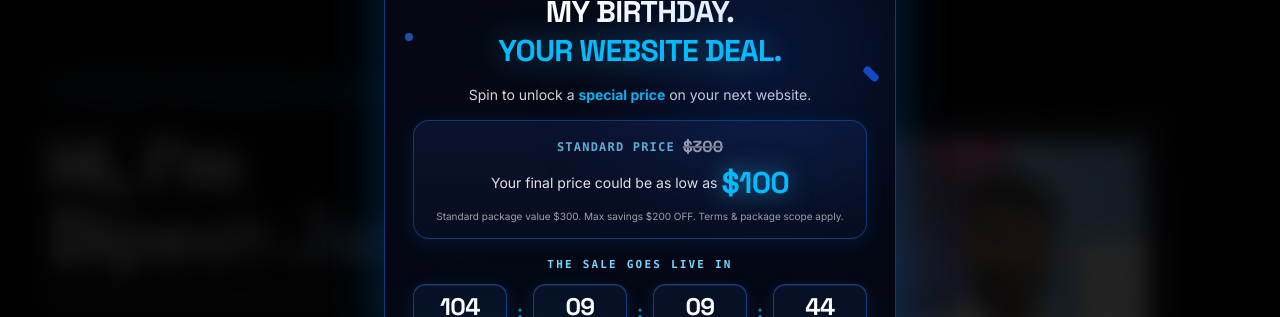
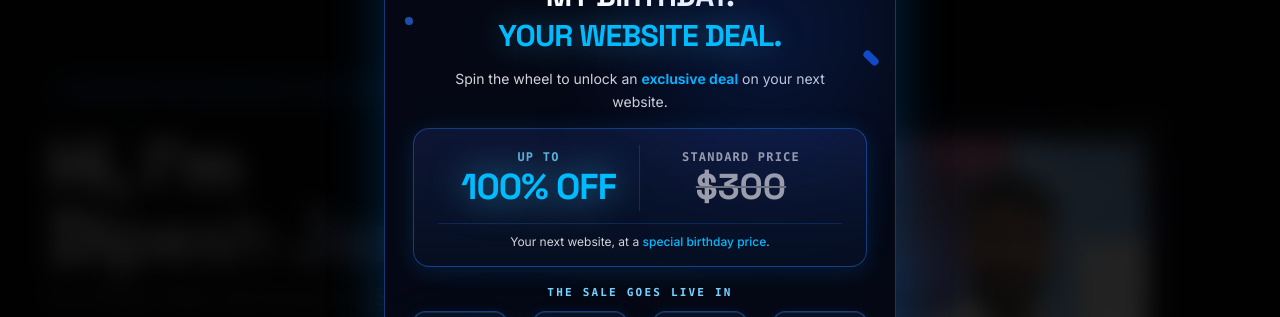
Before and after one commit to dipeshjaengir/Portfolio, a React (Vite) app: page / in a window 1280 px wide. Shown: the part 128-445 px from the top of the page. Built offline with nearby package versions, Linux system fonts and the light colour scheme; no server answers.

Commit message:
feat: Add 100% OFF (FREE) prize to Birthday Sale wheel and upgrade promotional price UI

```diff
--- a/src/components/campaign/BirthdaySaleModal.jsx
+++ b/src/components/campaign/BirthdaySaleModal.jsx
@@ -90,9 +90,12 @@ export const BirthdaySaleModal = ({ campaign }) => {
   // Generate mailto: link for reliable email fallback to dipeshjangir12@gmail.com
   const generateMailtoLink = () => {
     const recipient = CAMPAIGN_CONFIG?.inquiryEmail || 'dipeshjangir12@gmail.com';
-    const discountVal = offer?.discount || offer?.savings || 200;
-    const finalPriceVal = offer?.finalPrice || (300 - discountVal);
-    const subject = `Birthday Sale Website Inquiry — $${discountVal} OFF (${offer?.offerId || ''})`;
+    const isFree = Boolean(offer?.isFree || offer?.finalPrice === 0 || offer?.discount === 300);
+    const discountVal = offer?.discount ?? offer?.savings ?? 200;
+    const finalPriceVal = offer?.finalPrice !== undefined ? offer.finalPrice : (300 - discountVal);
+    const subject = isFree
+      ? `Birthday Sale Website Inquiry — 100% OFF (FREE Basic Portfolio) (${offer?.offerId || ''})`
+      : `Birthday Sale Website Inquiry — $${discountVal} OFF (${offer?.offerId || ''})`;
 
     const body = `Hi Dipesh,
 
@@ -105,9 +108,9 @@ CLIENT DETAILS:
 
 OFFER DETAILS:
 - Offer ID: ${offer?.offerId || 'N/A'}
-- Unlocked Discount: $${discountVal} OFF
+- Unlocked Discount: ${isFree ? '100% OFF (FREE Basic Portfolio)' : `$${discountVal} OFF`}
 - Standard Package: $300
-- Final Development Price: $${finalPriceVal}
+- Final Development Price: $${finalPriceVal}${isFree ? ' (FREE Basic Portfolio)' : ''}
 - Client Savings: $${discountVal}
 - Valid Until: ${formatExpiryIST(offer?.expiresAt)}
 
@@ -218,29 +221,36 @@ Looking forward to hearing from you!`;
 
                 {/* Subtitle */}
                 <p className="text-zinc-300 font-sans text-xs sm:text-sm font-normal leading-relaxed max-w-sm">
-                  Spin to unlock a <strong className="text-sky-400 font-semibold">special price</strong> on your next website.
+                  Spin the wheel to unlock an <strong className="text-sky-400 font-semibold">exclusive deal</strong> on your next website.
                 </p>
 
-                {/* Price Panel (Rounded card matching reference) */}
-                <div className="w-full py-3.5 px-4 bg-gradient-to-b from-blue-950/40 to-[#071126]/60 border border-blue-500/35 rounded-2xl space-y-1.5 shadow-[0_4px_20px_rgba(0,140,255,0.12)]">
-                  <div className="flex items-center justify-center gap-2">
-                    <span className="font-mono text-xs font-bold text-sky-300/80 tracking-widest uppercase">
-                      STANDARD PRICE
-                    </span>
-                    <span className="font-display font-bold text-base text-zinc-400 line-through decoration-zinc-500 decoration-2">
-                      $300
-                    </span>
+                {/* Promotional Price Panel — Matches Reference Design */}
+                <div className="w-full py-4 px-4 sm:px-6 bg-gradient-to-b from-blue-950/50 to-[#071126]/75 border border-blue-500/40 rounded-2xl shadow-[0_4px_25px_rgba(0,140,255,0.18)]">
+                  <div className="grid grid-cols-2 divide-x divide-blue-500/25 items-center text-center">
+                    {/* Left Column: UP TO 100% OFF */}
+                    <div className="flex flex-col items-center justify-center px-2 py-1">
+                      <span className="font-mono text-[11px] sm:text-xs font-bold text-sky-300/80 tracking-widest uppercase">
+                        UP TO
+                      </span>
+                      <span className="font-display font-black text-2xl sm:text-3xl md:text-4xl text-sky-400 tracking-tight drop-shadow-[0_0_18px_rgba(56,189,248,0.7)] mt-0.5">
+                        100% OFF
+                      </span>
+                    </div>
+
+                    {/* Right Column: STANDARD PRICE $300 */}
+                    <div className="flex flex-col items-center justify-center px-2 py-1">
+                      <span className="font-mono text-[11px] sm:text-xs font-bold text-zinc-400 tracking-widest uppercase">
+                        STANDARD PRICE
+                      </span>
+                      <span className="font-display font-bold text-2xl sm:text-3xl md:text-4xl text-zinc-400 line-through decoration-zinc-500 decoration-2 mt-0.5">
+                        $300
+                      </span>
+                    </div>
                   </div>
 
-                  <div className="flex flex-col sm:flex-row items-center justify-center gap-1 text-sm text-zinc-200">
-                    <span>Your final price could be as low as</span>
-                    <span className="font-display font-black text-2xl sm:text-3xl text-sky-400 tracking-tight drop-shadow-[0_0_12px_rgba(56,189,248,0.6)]">
-                      $100
-                    </span>
-                  </div>
-
-                  <p className="text-[10px] font-sans text-zinc-400 pt-0.5">
-                    Standard package value $300. Max savings $200 OFF. Terms & package scope apply.
+                  {/* Supporting Text */}
+                  <p className="text-[11px] sm:text-xs font-sans text-zinc-300 text-center pt-2.5 border-t border-blue-500/20 mt-3">
+                    Your next website, at a <span className="text-sky-400 font-medium">special birthday price</span>.
                   </p>
                 </div>
 
@@ -370,12 +380,23 @@ Looking forward to hearing from you!`;
 
                 <div className="space-y-1">
                   <h3 className="font-display text-2xl sm:text-3xl font-black tracking-tight text-white uppercase leading-tight">
-                    YOU UNLOCKED <span className="text-sky-400 drop-shadow-[0_0_15px_rgba(56,189,248,0.6)]">${offer.discount || offer.savings} OFF!</span>
+                    YOU UNLOCKED{' '}
+                    <span className="text-sky-400 drop-shadow-[0_0_15px_rgba(56,189,248,0.6)]">
+                      {(offer.isFree || offer.finalPrice === 0) ? '100% OFF (FREE)!' : `$${offer.discount || offer.savings} OFF!`}
+                    </span>
                   </h3>
                   <p className="font-display text-sm sm:text-base font-bold text-sky-300 tracking-wide">
-                    Final Website Price: ${offer.finalPrice || (300 - (offer.discount || offer.savings))}
+                    Final Website Price: ${offer.finalPrice !== undefined ? offer.finalPrice : (300 - (offer.discount || offer.savings))}
+                    {(offer.isFree || offer.finalPrice === 0) && ' (Save $300)'}
                   </p>
                 </div>
+
+                {/* 100% OFF Grand Prize Scope Notice */}
+                {(offer.isFree || offer.finalPrice === 0) && (
+                  <div className="w-full p-2.5 bg-blue-950/60 border border-sky-400/40 rounded-xl text-xs text-sky-200 font-sans text-center">
+                    🎉 <strong>100% OFF Grand Prize:</strong> Covers the full cost ($300 value) of our limited-scope <strong>Basic Portfolio Website package</strong> at <strong>$0</strong>!
+                  </div>
+                )}
 
                 {/* 3-Column Offer Summary Panel */}
                 <OfferSummaryPanel offer={offer} standardPrice={CAMPAIGN_CONFIG.standardPrice} />
@@ -462,7 +483,11 @@ Looking forward to hearing from you!`;
                     disabled={claimLoading}
                     className="w-full py-3.5 px-4 bg-gradient-to-r from-blue-700 via-sky-500 to-cyan-400 hover:from-blue-600 hover:via-sky-400 hover:to-cyan-300 text-white font-display font-black text-xs sm:text-sm tracking-wider uppercase rounded-xl shadow-[0_0_25px_rgba(0,140,255,0.45)] cursor-pointer transition-all disabled:opacity-50 disabled:cursor-wait"
                   >
-                    {claimLoading ? 'SUBMITTING INQUIRY...' : `CLAIM DEAL FOR $${offer.finalPrice || (300 - (offer.discount || offer.savings))}`}
+                    {claimLoading
+                      ? 'SUBMITTING INQUIRY...'
+                      : (offer.isFree || offer.finalPrice === 0)
+                      ? 'CLAIM FREE BASIC PORTFOLIO ($0)'
+                      : `CLAIM DEAL FOR $${offer.finalPrice !== undefined ? offer.finalPrice : (300 - (offer.discount || offer.savings))}`}
                   </button>
 
                   {/* Mailto Fallback */}
@@ -525,12 +550,23 @@ Looking forward to hearing from you!`;
 
                 <div className="space-y-1">
                   <h3 className="font-display text-2xl font-black text-white uppercase">
-                    YOU UNLOCKED <span className="text-sky-400">${offer.discount || offer.savings} OFF!</span>
+                    YOU UNLOCKED{' '}
+                    <span className="text-sky-400">
+                      {(offer.isFree || offer.finalPrice === 0) ? '100% OFF (FREE)!' : `$${offer.discount || offer.savings} OFF!`}
+                    </span>
                   </h3>
                   <p className="font-display text-sm font-bold text-sky-300">
-                    Final Website Price: ${offer.finalPrice || (300 - (offer.discount || offer.savings))}
+                    Final Website Price: ${offer.finalPrice !== undefined ? offer.finalPrice : (300 - (offer.discount || offer.savings))}
+                    {(offer.isFree || offer.finalPrice === 0) && ' (Save $300)'}
                   </p>
                 </div>
+
+                {/* 100% OFF Grand Prize Scope Notice */}
+                {(offer.isFree || offer.finalPrice === 0) && (
+                  <div className="w-full p-2.5 bg-blue-950/60 border border-sky-400/40 rounded-xl text-xs text-sky-200 font-sans text-center">
+                    🎉 <strong>100% OFF Grand Prize:</strong> Covers the full cost ($300 value) of our limited-scope <strong>Basic Portfolio Website package</strong> at <strong>$0</strong>!
+                  </div>
+                )}
 
                 {/* 3-Column Offer Summary Panel */}
                 <OfferSummaryPanel offer={offer} standardPrice={CAMPAIGN_CONFIG.standardPrice} />
@@ -558,7 +594,11 @@ Looking forward to hearing from you!`;
                     onClick={() => setModalView('CLAIM')}
                     className="w-full py-3.5 px-4 bg-gradient-to-r from-blue-700 via-sky-500 to-cyan-400 text-white font-display font-black text-xs sm:text-sm tracking-wider uppercase rounded-xl shadow-[0_0_25px_rgba(0,140,255,0.4)] cursor-pointer"
                   >
-                    Proceed to Claim Form (${offer.finalPrice || (300 - (offer.discount || offer.savings))})
+                    Proceed to Claim Form (
+                    {(offer.isFree || offer.finalPrice === 0)
+                      ? 'FREE / $0'
+                      : `$${offer.finalPrice !== undefined ? offer.finalPrice : (300 - (offer.discount || offer.savings))}`}
+                    )
                   </button>
                 ) : (
                   <OfferScreenshotCard offer={offer} formatExpiryIST={formatExpiryIST} />
--- a/src/components/campaign/OfferScreenshotCard.jsx
+++ b/src/components/campaign/OfferScreenshotCard.jsx
@@ -77,12 +77,13 @@ export const OfferScreenshotCard = ({ offer, formatExpiryIST }) => {
     ctx.fillText('EXCLUSIVE BIRTHDAY DISCOUNT UNLOCKED:', 50, 135);
 
     // Prize Title
-    const discountVal = offer.discount || offer.savings || 200;
-    const finalPriceVal = offer.finalPrice || (300 - discountVal);
-    const prizeText = `$${discountVal} OFF WEBSITE DEVELOPMENT`;
+    const isFree = Boolean(offer.isFree || offer.finalPrice === 0 || offer.discount === 300);
+    const discountVal = offer.discount ?? offer.savings ?? 200;
+    const finalPriceVal = offer.finalPrice !== undefined ? offer.finalPrice : (300 - discountVal);
+    const prizeText = isFree ? '100% OFF (FREE BASIC PORTFOLIO)' : `$${discountVal} OFF WEBSITE DEVELOPMENT`;
 
     ctx.fillStyle = '#38BDF8';
-    ctx.font = 'bold 34px sans-serif';
+    ctx.font = isFree ? 'bold 28px sans-serif' : 'bold 34px sans-serif';
     ctx.fillText(prizeText, 50, 180);
 
     // Standard Price & Final Price
@@ -92,7 +93,19 @@ export const OfferScreenshotCard = ({ offer, formatExpiryIST }) => {
 
     ctx.fillStyle = '#38BDF8';
     ctx.font = 'bold 18px monospace';
-    ctx.fillText(`Your Final Development Price: $${finalPriceVal} (Save $${discountVal})`, 50, 248);
+    ctx.fillText(
+      isFree
+        ? `Your Final Price: $0 (Save $300 — Basic Portfolio)`
+        : `Your Final Development Price: $${finalPriceVal} (Save $${discountVal})`,
+      50,
+      248
+    );
+
+    if (isFree) {
+      ctx.fillStyle = '#BAE6FD';
+      ctx.font = 'italic 11px sans-serif';
+      ctx.fillText('* Limited-scope Basic Portfolio Website package (Single-page / 3 core sections)', 50, 268);
+    }
 
     // Divider Line
     ctx.strokeStyle = 'rgba(0, 140, 255, 0.35)';
@@ -162,7 +175,9 @@ export const OfferScreenshotCard = ({ offer, formatExpiryIST }) => {
 
       await navigator.share({
         title: "Dipesh's Birthday Sale Voucher",
-        text: `I just unlocked a $${offer.discount || offer.savings} OFF website development deal on Dipesh Jangir's Birthday Sale!`,
+        text: isFree
+          ? "I just unlocked a 100% OFF (FREE) Basic Portfolio Website on Dipesh Jangir's Birthday Sale!"
+          : `I just unlocked a $${discountVal} OFF website development deal on Dipesh Jangir's Birthday Sale!`,
         files: [file]
       });
     } catch {
--- a/src/components/campaign/OfferSummaryPanel.jsx
+++ b/src/components/campaign/OfferSummaryPanel.jsx
@@ -2,9 +2,10 @@ import React from 'react';
 import { CAMPAIGN_CONFIG } from '../../data/campaignConfig';
 
 export const OfferSummaryPanel = ({ offer, standardPrice = 300 }) => {
-  const hasOffer = Boolean(offer && (offer.discount || offer.savings));
-  const discountAmount = hasOffer ? (offer.discount || offer.savings) : null;
-  const finalPrice = hasOffer ? (offer.finalPrice || (standardPrice - discountAmount)) : null;
+  const hasOffer = Boolean(offer && (offer.discount !== undefined || offer.savings !== undefined));
+  const discountAmount = hasOffer ? (offer.discount ?? offer.savings) : null;
+  const isFree = Boolean(offer?.isFree || offer?.finalPrice === 0 || discountAmount === 300);
+  const finalPrice = hasOffer ? (offer.finalPrice !== undefined ? offer.finalPrice : (standardPrice - discountAmount)) : null;
 
   return (
     <div className="w-full bg-[#060D1E]/90 border border-blue-500/40 rounded-2xl p-3.5 sm:p-4 my-2.5 shadow-[0_4px_25px_rgba(0,140,255,0.18)] select-none">
@@ -25,7 +26,7 @@ export const OfferSummaryPanel = ({ offer, standardPrice = 300 }) => {
             Your Discount
           </span>
           <span className="font-display font-black text-base sm:text-xl text-sky-400 tracking-tight mt-0.5 drop-shadow-[0_0_12px_rgba(56,189,248,0.5)]">
-            {hasOffer ? `$${discountAmount} OFF` : 'Spin to Reveal'}
+            {hasOffer ? (isFree ? '100% OFF' : `$${discountAmount} OFF`) : 'Spin to Reveal'}
           </span>
         </div>
 
@@ -35,7 +36,7 @@ export const OfferSummaryPanel = ({ offer, standardPrice = 300 }) => {
             Your Final Price
           </span>
           <span className="font-display font-black text-base sm:text-xl text-sky-400 tracking-tight mt-0.5 drop-shadow-[0_0_12px_rgba(56,189,248,0.5)]">
-            {hasOffer ? `$${finalPrice}` : 'Up to $200 OFF'}
+            {hasOffer ? `$${finalPrice}` : 'Up to 100% OFF'}
           </span>
         </div>
       </div>
--- a/src/components/campaign/PackageScopeDetails.jsx
+++ b/src/components/campaign/PackageScopeDetails.jsx
@@ -1,5 +1,5 @@
 import React, { useState } from 'react';
-import { ChevronDown, Check, X, Info } from 'lucide-react';
+import { ChevronDown, Check, X, Info, Sparkles } from 'lucide-react';
 import { CAMPAIGN_CONFIG } from '../../data/campaignConfig';
 
 export const PackageScopeDetails = () => {
@@ -22,9 +22,21 @@ export const PackageScopeDetails = () => {
 
       {isOpen && (
         <div className="px-4 pb-4 pt-1 space-y-3 text-xs border-t border-blue-500/20 font-sans">
+          {scope.freePrizeScope && (
+            <div className="p-2.5 bg-blue-950/60 border border-sky-400/40 rounded-xl space-y-1">
+              <h5 className="font-semibold font-mono text-[11px] uppercase tracking-wider text-sky-300 flex items-center gap-1.5">
+                <Sparkles className="w-3.5 h-3.5 text-sky-300" />
+                <span>{scope.freePrizeScope.title}</span>
+              </h5>
+              <p className="text-zinc-300 text-[11px] leading-relaxed">
+                {scope.freePrizeScope.description}
+              </p>
+            </div>
+          )}
+
           <div>
             <h5 className="font-semibold mb-1.5 font-mono text-[11px] uppercase tracking-wider text-sky-300">
-              What Is Included:
+              What Is Included (Standard Package):
             </h5>
             <ul className="space-y-1 text-zinc-300 text-[11px]">
               {scope.included.map((item, idx) => (
--- a/src/components/campaign/SpinWheel.jsx
+++ b/src/components/campaign/SpinWheel.jsx
@@ -5,9 +5,9 @@ export const SpinWheel = React.memo(({ onSpin, onAnimationComplete, disabled, is
   const [rotation, setRotation] = useState(0);
   const wheelRef = useRef(null);
   const animationTimerRef = useRef(null);
-  const segments = CAMPAIGN_CONFIG.outcomes; // Exactly 8 segments
-  const numSegments = segments.length; // 8
-  const segmentAngle = 360 / numSegments; // 45 degrees
+  const segments = CAMPAIGN_CONFIG.outcomes; // 9 segments including 100% OFF (FREE)
+  const numSegments = segments.length; // 9
+  const segmentAngle = 360 / numSegments; // 40 degrees
 
   // Clean up any in-flight timers on unmount
   useEffect(() => {
@@ -160,7 +160,7 @@ export const SpinWheel = React.memo(({ onSpin, onAnimationComplete, disabled, is
               );
             })}
 
-            {/* 8 Wheel Segments */}
+            {/* 9 Wheel Segments */}
             {segments.map((seg, i) => {
               const midAngleDeg = i * segmentAngle;
               const textAngleRad = (midAngleDeg - 90) * (Math.PI / 180);
@@ -181,12 +181,12 @@ export const SpinWheel = React.memo(({ onSpin, onAnimationComplete, disabled, is
                     strokeOpacity="0.6"
                   />
 
-                  {/* Segment Content: Line 1 ($XXX) & Line 2 (OFF) */}
+                  {/* Segment Content: Line 1 ($XXX / FREE) & Line 2 (OFF / 100% OFF) */}
                   <text
                     x={tx}
                     y={ty - 6}
                     fill="#FFFFFF"
-                    fontSize="18"
+                    fontSize={seg.isFree ? '16' : '18'}
                     fontWeight="900"
                     fontFamily="Space Grotesk, sans-serif"
                     textAnchor="middle"
@@ -199,16 +199,16 @@ export const SpinWheel = React.memo(({ onSpin, onAnimationComplete, disabled, is
                   <text
                     x={tx}
                     y={ty + 11}
-                    fill={isElectricBlue ? '#BAE6FD' : '#94A3B8'}
-                    fontSize="11"
+                    fill={seg.isFree ? '#BAE6FD' : isElectricBlue ? '#BAE6FD' : '#94A3B8'}
+                    fontSize={seg.isFree ? '10' : '11'}
                     fontWeight="800"
                     fontFamily="monospace"
                     textAnchor="middle"
                     dominantBaseline="central"
                     transform={`rotate(${midAngleDeg}, ${tx}, ${ty})`}
-                    style={{ letterSpacing: '1px' }}
+                    style={{ letterSpacing: seg.isFree ? '0.5px' : '1px' }}
                   >
-                    OFF
+                    {seg.subLabel || 'OFF'}
                   </text>
                 </g>
               );
--- a/src/data/campaignConfig.js
+++ b/src/data/campaignConfig.js
@@ -1,5 +1,5 @@
 // Frontend configuration matching server/campaignConfig.js
-// Matches exact reference image: 8-segment wheel with discount amounts
+// Matches exact reference image: 9-segment wheel with discount amounts + 100% OFF (FREE)
 export const CAMPAIGN_CONFIG = {
   name: 'BIRTHDAY SALE',
   timezone: 'Asia/Kolkata',
@@ -12,16 +12,17 @@ export const CAMPAIGN_CONFIG = {
   inquiryEmail: 'dipeshjangir12@gmail.com',
   instagramUrl: 'https://www.instagram.com/_dipesh2.0/',
 
-  // Exact 8-segment wheel configuration matching reference image & probability table:
-  // Segment 1: $200 OFF (25%) -> Final Price $100 (Highest probability outcome)
-  // Segment 2: $180 OFF (20%) -> Final Price $120
-  // Segment 3: $150 OFF (18%) -> Final Price $150
-  // Segment 4: $100 OFF (17%) -> Final Price $200
-  // Segment 5: $80 OFF (8%)   -> Final Price $220
-  // Segment 6: $50 OFF (5%)   -> Final Price $250
-  // Segment 7: $30 OFF (4%)   -> Final Price $270
-  // Segment 8: $100 OFF (3%)  -> Final Price $200
-  // Total Probability = 100%
+  // 9-segment wheel configuration:
+  // Segment 1: $200 OFF (24.975%) -> Final Price $100
+  // Segment 2: $180 OFF (19.980%) -> Final Price $120
+  // Segment 3: $150 OFF (17.982%) -> Final Price $150
+  // Segment 4: $100 OFF (16.983%) -> Final Price $200
+  // Segment 5: $80 OFF  (7.992%)  -> Final Price $220
+  // Segment 6: $50 OFF  (4.995%)  -> Final Price $250
+  // Segment 7: $30 OFF  (3.996%)  -> Final Price $270
+  // Segment 8: $100 OFF (2.997%)  -> Final Price $200
+  // Segment 9: 100% OFF (0.100%)  -> Final Price $0 (FREE Basic Portfolio package)
+  // Total Probability = 100.000%
   outcomes: [
     {
       id: 'disc_200',
@@ -30,7 +31,7 @@ export const CAMPAIGN_CONFIG = {
       label: '$200 OFF',
       shortLabel: '$200',
       finalPrice: 100,
-      probability: 0.25,
+      probability: 0.24975,
       color: '#1D75F2', // Electric Blue slice
       textColor: '#FFFFFF',
       description: '$200 discount applied to standard $300 package'
@@ -42,7 +43,7 @@ export const CAMPAIGN_CONFIG = {
       label: '$180 OFF',
       shortLabel: '$180',
       finalPrice: 120,
-      probability: 0.20,
+      probability: 0.1998,
       color: '#081226', // Deep Navy slice
       textColor: '#FFFFFF',
       description: '$180 discount applied to standard $300 package'
@@ -54,7 +55,7 @@ export const CAMPAIGN_CONFIG = {
       label: '$150 OFF',
       shortLabel: '$150',
       finalPrice: 150,
-      probability: 0.18,
+      probability: 0.17982,
       color: '#1D75F2', // Electric Blue slice
       textColor: '#FFFFFF',
       description: '$150 discount applied to standard $300 package'
@@ -66,7 +67,7 @@ export const CAMPAIGN_CONFIG = {
       label: '$100 OFF',
       shortLabel: '$100',
       finalPrice: 200,
-      probability: 0.17,
+      probability: 0.16983,
       color: '#081226', // Deep Navy slice
       textColor: '#FFFFFF',
       description: '$100 discount applied to standard $300 package'
@@ -78,7 +79,7 @@ export const CAMPAIGN_CONFIG = {
       label: '$80 OFF',
       shortLabel: '$80',
       finalPrice: 220,
-      probability: 0.08,
+      probability: 0.07992,
       color: '#1D75F2', // Electric Blue slice
       textColor: '#FFFFFF',
       description: '$80 discount applied to standard $300 package'
@@ -90,7 +91,7 @@ export const CAMPAIGN_CONFIG = {
       label: '$50 OFF',
       shortLabel: '$50',
       finalPrice: 250,
-      probability: 0.05,
+      probability: 0.04995,
       color: '#081226', // Deep Navy slice
       textColor: '#FFFFFF',
       description: '$50 discount applied to standard $300 package'
@@ -102,7 +103,7 @@ export const CAMPAIGN_CONFIG = {
       label: '$30 OFF',
       shortLabel: '$30',
       finalPrice: 270,
-      probability: 0.04,
+      probability: 0.03996,
       color: '#1D75F2', // Electric Blue slice
       textColor: '#FFFFFF',
       description: '$30 discount applied to standard $300 package'
@@ -114,10 +115,24 @@ export const CAMPAIGN_CONFIG = {
       label: '$100 OFF',
       shortLabel: '$100',
       finalPrice: 200,
-      probability: 0.03,
+      probability: 0.02997,
       color: '#081226', // Deep Navy slice
       textColor: '#FFFFFF',
       description: '$100 discount applied to standard $300 package (Segment 8)'
+    },
+    {
+      id: 'disc_free',
+      segmentNumber: 9,
+      discount: 300,
+      label: '100% OFF (FREE)',
+      shortLabel: 'FREE',
+      subLabel: '100% OFF',
+      finalPrice: 0,
+      isFree: true,
+      probability: 0.001,
+      color: '#0284C7', // Distinctive electric cyan-blue slice
+      textColor: '#FFFFFF',
+      description: '100% OFF Basic Portfolio Website package ($300 value)'
     }
   ],
 
@@ -135,6 +150,10 @@ export const CAMPAIGN_CONFIG = {
       'Custom Domain registration fees (paid directly to registrar)',
       'Third-party paid API subscriptions or premium SaaS keys',
       'Complex multi-tier backend architectures or external databases outside standard scope'
-    ]
+    ],
+    freePrizeScope: {
+      title: '100% OFF (FREE) Basic Portfolio Package Scope',
+      description: 'The 100% OFF prize covers a complete, production-ready Basic Portfolio Website (single-page / 3 core sections: Hero introduction, Projects showcase, Contact/social links) completely free ($0 final price against the standard $300 package price, with $300 savings). It covers responsive design and deployment assistance. Additional multi-page expansions, backend databases, or third-party paid subscriptions are not included.'
+    }
   }
 };
```
Also changed, not shown: 2 other files (tests, documents, lock files or other folders).
